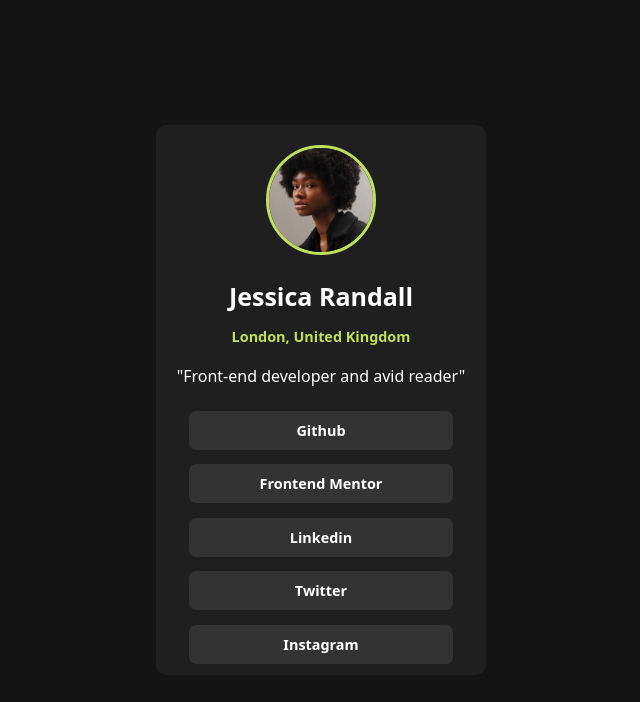
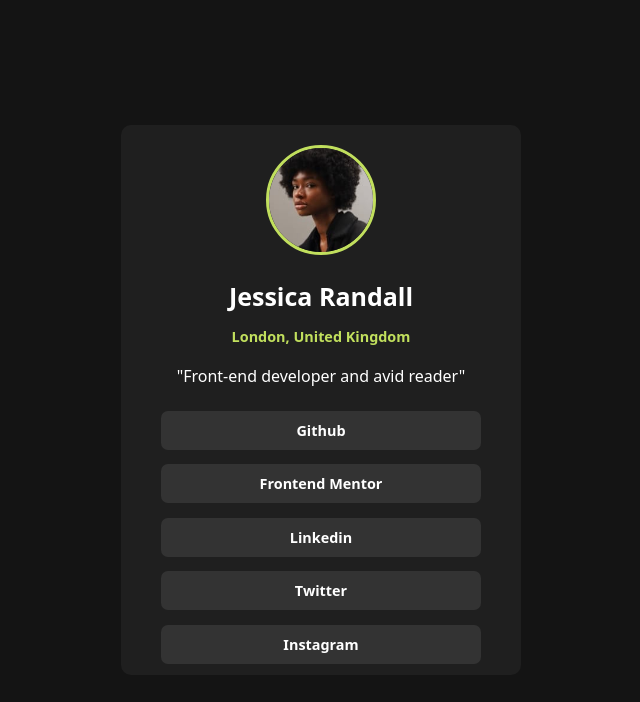
Before and after one commit to mathfews/social_links_profile, a plain HTML site: page index.html in a window 1280 px wide. Shown: the whole page, without its empty margins (319-959 px from the left). Drawn offline with Linux system fonts and the light colour scheme.

Commit message:
add responsive layout for desktop

```diff
--- a/style.css
+++ b/style.css
@@ -86,3 +86,9 @@ body {
     background-color: #c1df5d;
     color: #1f1f1f;
 }
+
+@media screen and (min-width: 900px) {
+    #card {
+        width: 400px;
+    }
+}
```
